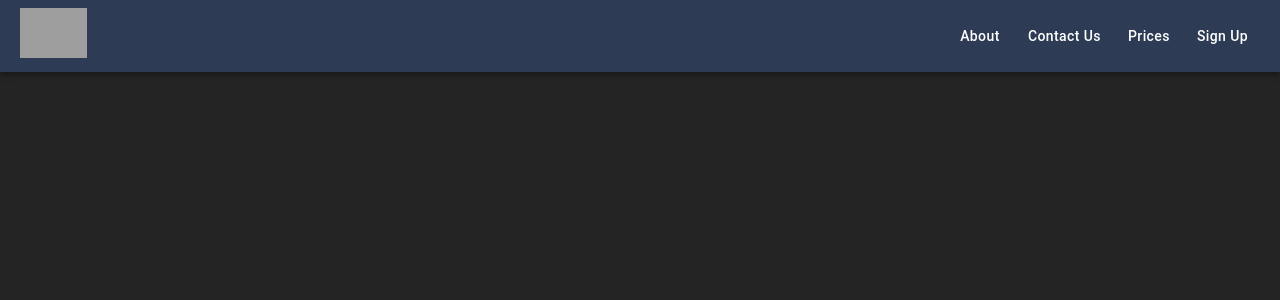
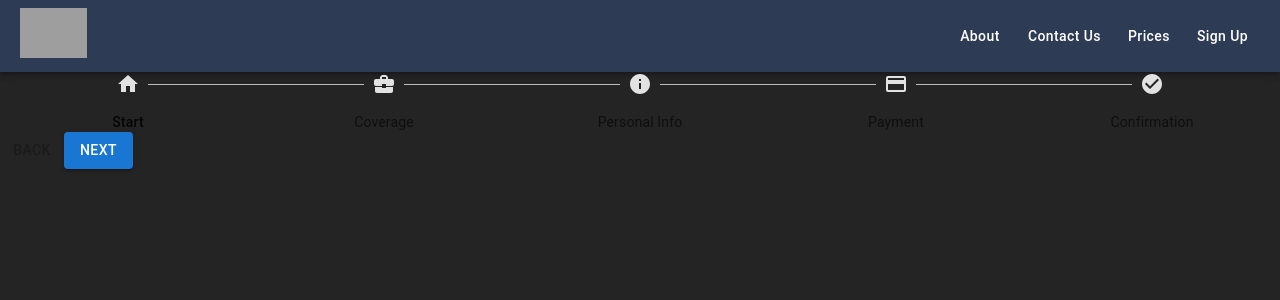
Before and after one commit to ControlYourPotatoes/redfield-react, a React (Vite) app: page /GuidedStore in a window 1280 px wide. Shown: the top 300 px of the page. Built offline with nearby package versions, Linux system fonts and the light colour scheme; grey boxes are pictures that could not be loaded.

Commit message:
Guided Store SignUp Form

```diff
--- a/src/App.tsx
+++ b/src/App.tsx
@@ -6,9 +6,9 @@ import Navbar from './components/Navbar';
 import Home from './components/pages/Home';
 import About from './components/pages/About';
 import ContactUs from './components/pages/ContactUs';
-import SignUp from './components/pages/SignUp';
 import Prices from './components/pages/Prices';
 
+import GuidedStore from './components/guided_store/GuidedStore';
 function App() {
   return (
     <div>
@@ -18,7 +18,7 @@ function App() {
         <Route path='/About' element={<About />} />
         <Route path='/Contact_us' element={<ContactUs />} />
         <Route path='/Prices' element={<Prices />} />
-        <Route path='/Sign-up' element={<SignUp />} />
+        <Route path='/GuidedStore' element={<GuidedStore />} />
       </Routes>
     </div>
   );
--- a/src/components/Navbar.tsx
+++ b/src/components/Navbar.tsx
@@ -45,7 +45,7 @@ const Navbar: React.FC = () => {
             <Link to="/Prices" style={{ textDecoration: 'none', color: 'white' }}>Prices</Link>
           </NavLink>
           <NavLink>
-            <Link to="/sign-up" style={{ textDecoration: 'none', color: 'white' }}>Sign Up</Link>
+            <Link to="/GuidedStore" style={{ textDecoration: 'none', color: 'white' }}>Sign Up</Link>
           </NavLink>
         </div>
       </StyledToolbar>
--- /dev/null
+++ b/src/components/guided_store/ConfirmationComponent.tsx
@@ -0,0 +1,11 @@
+import React from 'react';
+
+const ConfirmationComponent = () => {
+    return (
+        <div>
+
+        </div>
+    );
+};
+
+export default ConfirmationComponent;
--- /dev/null
+++ b/src/components/guided_store/CoverageComponent.tsx
@@ -0,0 +1,11 @@
+import React from 'react';
+
+const CoverageComponent = () => {
+    return (
+        <div>
+
+        </div>
+    );
+};
+
+export default CoverageComponent;
--- /dev/null
+++ b/src/components/guided_store/GuidedStore.tsx
@@ -0,0 +1,78 @@
+import React from 'react';
+import { Stepper, Step, StepLabel, Button, Typography } from '@mui/material';
+import HomeIcon from '@mui/icons-material/Home';
+import BusinessIcon from '@mui/icons-material/BusinessCenter';
+import PaymentIcon from '@mui/icons-material/Payment';
+import InfoIcon from '@mui/icons-material/Info';
+import CheckCircleIcon from '@mui/icons-material/CheckCircle';
+
+
+import StartComponent from './StartComponent';
+import CoverageComponent from './CoverageComponent';
+import PersonalInfoComponent from './PersonalInfoComponent';
+import PaymentComponent from './PaymentComponent';
+import ConfirmationComponent from './ConfirmationComponent';
+
+
+// Import individual step components
+
+const steps = [
+  { label: 'Start', icon: <HomeIcon /> },
+  { label: 'Coverage', icon: <BusinessIcon /> },
+  { label: 'Personal Info', icon: <InfoIcon /> },
+  { label: 'Payment', icon: <PaymentIcon /> },
+  { label: 'Confirmation', icon: <CheckCircleIcon /> }
+];
+
+const GuidedStore = () => {
+  const [activeStep, setActiveStep] = React.useState(0);
+
+  const handleNext = () => {
+    setActiveStep((prevActiveStep) => prevActiveStep + 1);
+  };
+
+  const handleBack = () => {
+    setActiveStep((prevActiveStep) => prevActiveStep - 1);
+  };
+
+  const handleReset = () => {
+    setActiveStep(0);
+  };
+
+  return (
+    <div>
+      <Stepper activeStep={activeStep} alternativeLabel>
+        {steps.map((step, index) => (
+          <Step key={step.label}>
+            <StepLabel icon={step.icon}>{step.label}</StepLabel>
+          </Step>
+        ))}
+      </Stepper>
+      <div>
+        {activeStep === 0 && <StartComponent />}
+        {activeStep === 1 && <CoverageComponent />}
+        {activeStep === 2 && <PersonalInfoComponent />}
+        {activeStep === 3 && <PaymentComponent />}
+        {activeStep === 4 && <ConfirmationComponent />}
+      </div>
+      <div>
+        <Button disabled={activeStep === 0} onClick={handleBack}>
+          Back
+        </Button>
+        <Button variant="contained" color="primary" onClick={handleNext}>
+          {activeStep === steps.length - 1 ? 'Finish' : 'Next'}
+        </Button>
+      </div>
+      {activeStep === steps.length && (
+        <div>
+          <Typography variant="h5" gutterBottom>
+            All steps completed - you&apos;re finished
+          </Typography>
+          <Button onClick={handleReset}>Reset</Button>
+        </div>
+      )}
+    </div>
+  );
+};
+
+export default GuidedStore;
--- /dev/null
+++ b/src/components/guided_store/PaymentComponent.tsx
@@ -0,0 +1,11 @@
+import React from 'react';
+
+const PaymentComponent = () => {
+    return (
+        <div>
+
+        </div>
+    );
+};
+
+export default PaymentComponent;
--- /dev/null
+++ b/src/components/guided_store/PersonalInfoComponent.tsx
@@ -0,0 +1,11 @@
+import React from 'react';
+
+const PersonalInfoComponent = () => {
+    return (
+        <div>
+
+        </div>
+    );
+};
+
+export default PersonalInfoComponent;
--- /dev/null
+++ b/src/components/guided_store/StartComponent.tsx
@@ -0,0 +1,11 @@
+import React from 'react';
+
+const StartComponent = () => {
+    return (
+        <div>
+
+        </div>
+    );
+};
+
+export default StartComponent;
```
